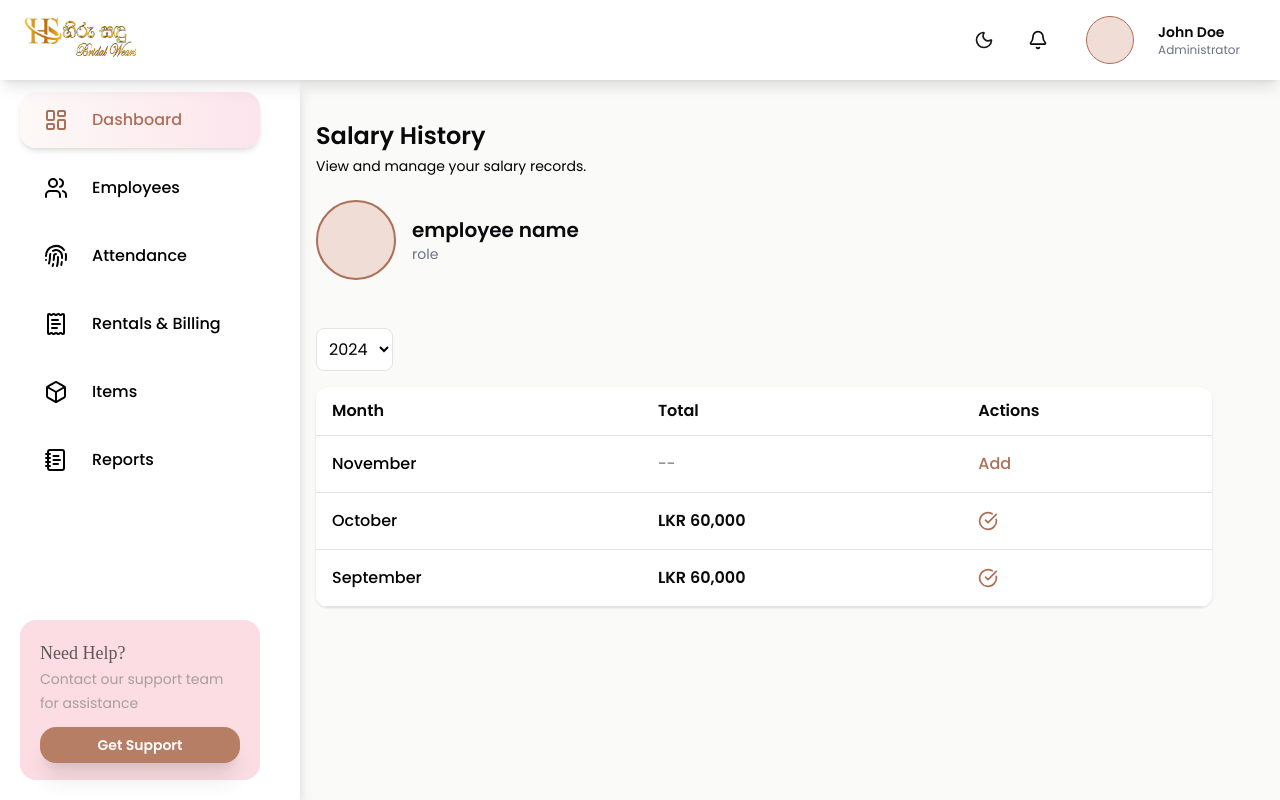
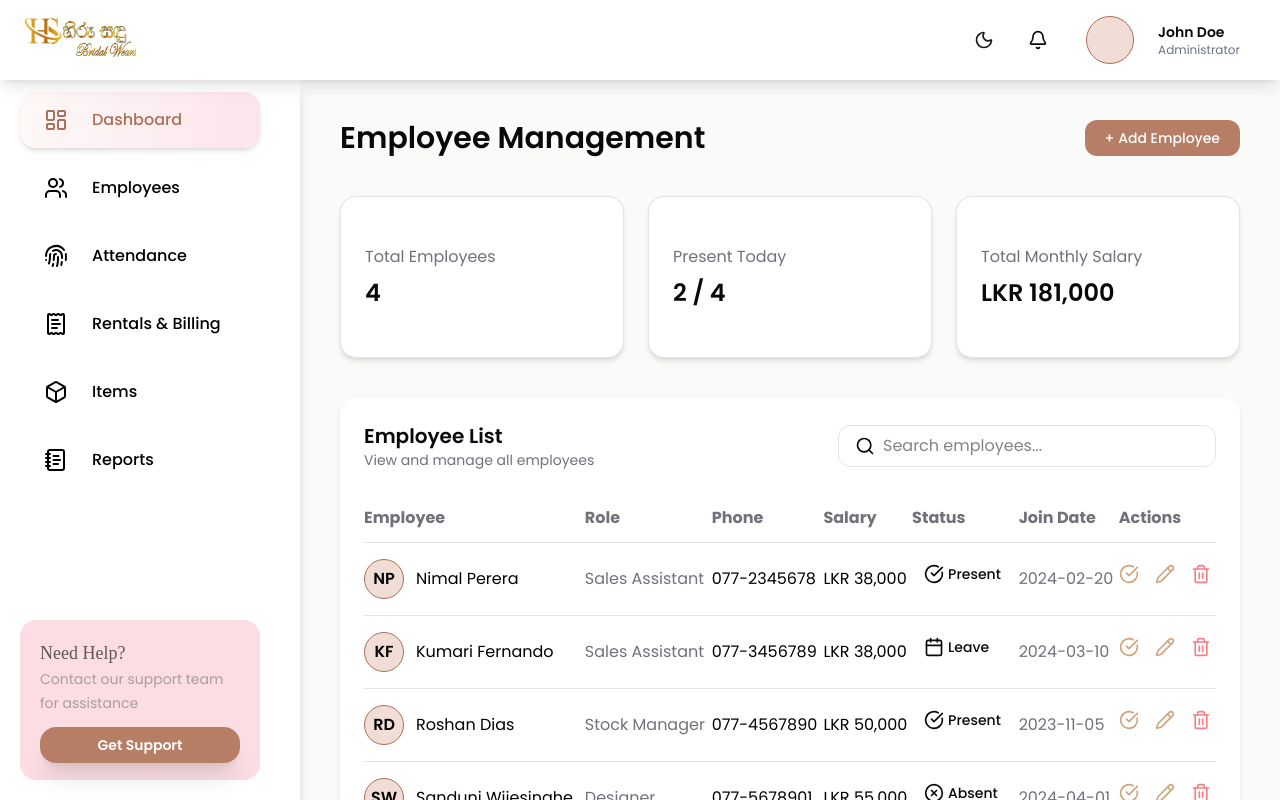
Before and after one commit to ZentroThread/Fabriq-frontend, a React (Vite) app: page /emp in a window 1280 px wide. Built offline with nearby package versions, Linux system fonts and the light colour scheme.

Commit message:
added navigation for employee overview

```diff
--- a/src/App.tsx
+++ b/src/App.tsx
@@ -1,8 +1,8 @@
 import Layout from "./components/Layout";
 import { Routes, Route } from "react-router-dom";
 import Dashboard from "./pages/Dashboard";
-/* import EmployeeOverview from "./pages/EmployeeOverview";
-import EmployeeProfile from "./pages/employee/EmployeeProfile"; */
+import EmployeeOverview from "./pages/EmployeeOverview";
+import EmployeeProfile from "./pages/employee/EmployeeProfile";
 import { SalaryHistory } from "./pages/employee/SalaryHistory";
 
 
@@ -12,7 +12,9 @@ function App() {
       <Routes>
         {/* <Route path="/" element={<Navigate to="/dashboard" replace />} /> */}
         <Route path="/dashboard" element={<Dashboard />} />
-        <Route path="/emp" element={<SalaryHistory />} />
+        <Route path="/salary-history/:id" element={<SalaryHistory />} />
+        <Route path="/emp/:id" element={<EmployeeProfile />} />
+        <Route path="/emp" element={<EmployeeOverview />} />
       </Routes>
     </Layout>
   );
--- a/src/pages/EmployeeOverview.tsx
+++ b/src/pages/EmployeeOverview.tsx
@@ -2,13 +2,17 @@ import { Card, CardContent } from "@/components/ui/card";
 import { Button } from "@/components/ui/button";
 import { Calendar, Search, XCircle } from "lucide-react";
 import { CheckCircle, Pencil, Trash2 } from "lucide-react";
+import { useNavigate } from "react-router-dom";
 
 export default function EmployeeOverview() {
+
+  const navigate = useNavigate();
+
   const employees = [
-    { initials: "NP", name: "Nimal Perera", role: "Sales Assistant", phone: "077-2345678", salary: "38,000", status: "Present", joinDate: "2024-02-20" },
-    { initials: "KF", name: "Kumari Fernando", role: "Sales Assistant", phone: "077-3456789", salary: "38,000", status: "Leave", joinDate: "2024-03-10" },
-    { initials: "RD", name: "Roshan Dias", role: "Stock Manager", phone: "077-4567890", salary: "50,000", status: "Present", joinDate: "2023-11-05" },
-    { initials: "SW", name: "Sanduni Wijesinghe", role: "Designer", phone: "077-5678901", salary: "55,000", status: "Absent", joinDate: "2024-04-01" },
+    { initials: "NP",id:"1", name: "Nimal Perera", role: "Sales Assistant", phone: "077-2345678", salary: "38,000", status: "Present", joinDate: "2024-02-20" },
+    { initials: "KF",id:"2", name: "Kumari Fernando", role: "Sales Assistant", phone: "077-3456789", salary: "38,000", status: "Leave", joinDate: "2024-03-10" },
+    { initials: "RD",id:"3", name: "Roshan Dias", role: "Stock Manager", phone: "077-4567890", salary: "50,000", status: "Present", joinDate: "2023-11-05" },
+    { initials: "SW",id:"4", name: "Sanduni Wijesinghe", role: "Designer", phone: "077-5678901", salary: "55,000", status: "Absent", joinDate: "2024-04-01" },
   ];
 
 
@@ -26,6 +30,10 @@ export default function EmployeeOverview() {
     }
   };
 
+  const handleRowClick = (id: String) => {
+   console.log("Clicked employee ID:", id);
+   navigate(`/emp/${id}`);
+  }
   const getIcon = (status: string) => {
 
     switch (status) {
@@ -121,7 +129,8 @@ export default function EmployeeOverview() {
             {employees.map((emp, index) => (
               <tr
                 key={index}
-                className="border-b border-(--color-border) hover:bg-(--color-hover-bg) transition"
+                className="border-b border-(--color-border) hover:bg-(--color-hover-bg) transition cursor-pointer"
+                onClick={()=>handleRowClick(emp.id)}
               >
                 <td className="py-4 flex items-center gap-3 text-(--color-text)">
                   <div className="w-10 h-10 rounded-full bg-avatar-bg border border-(--color-avatar-border) flex items-center justify-center font-semibold">
--- a/src/pages/employee/EmployeeProfile.tsx
+++ b/src/pages/employee/EmployeeProfile.tsx
@@ -1,4 +1,13 @@
+import { useNavigate } from "react-router-dom";
+
 export default function EmployeeProfile() {
+
+const navigate = useNavigate();
+
+  const showSalaryHistory = (id: String) => {
+    navigate(`/salary-history/${id}`);
+  };
+
   return (
     <div className="min-h-screen bg-main-bg flex justify-center py-10">
       <div className="w-full max-w-lg bg-(--color-card) shadow-lg rounded-2xl p-8">
@@ -47,7 +56,10 @@ export default function EmployeeProfile() {
 
         {/* Buttons */}
         <div className="flex justify-between mt-8">
-          <button className="px-4 py-2 bg-(--color-secondary) hover:bg-(--color-hover-bg) rounded-lg shadow">
+          <button
+            onClick={() => showSalaryHistory("1")}
+            className="px-4 py-2 bg-(--color-secondary) hover:bg-(--color-hover-bg) rounded-lg shadow"
+            >
             Salary History
           </button>
           <button className="px-4 py-2 bg-(--color-secondary) hover:bg-(--color-hover-bg) rounded-lg shadow">
```
